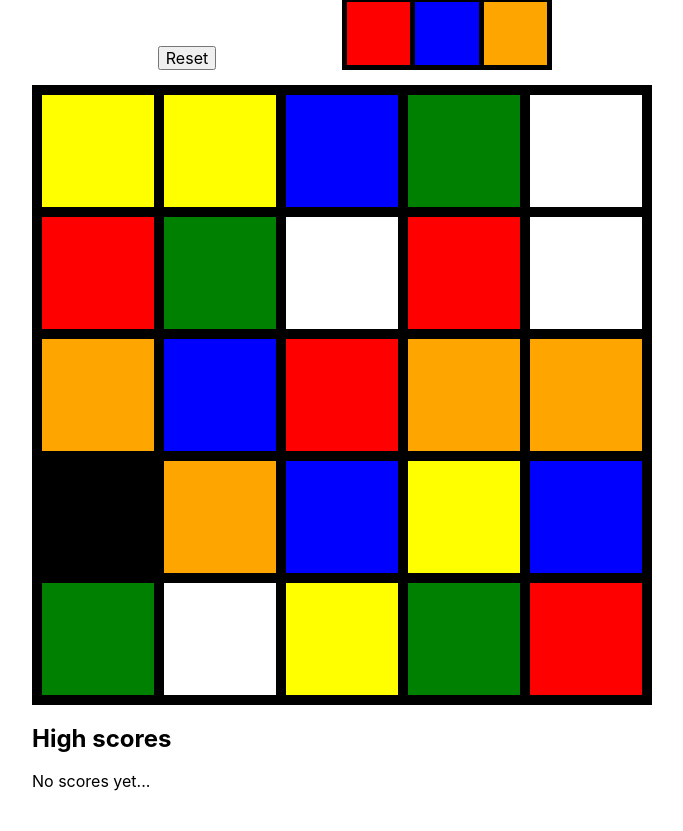
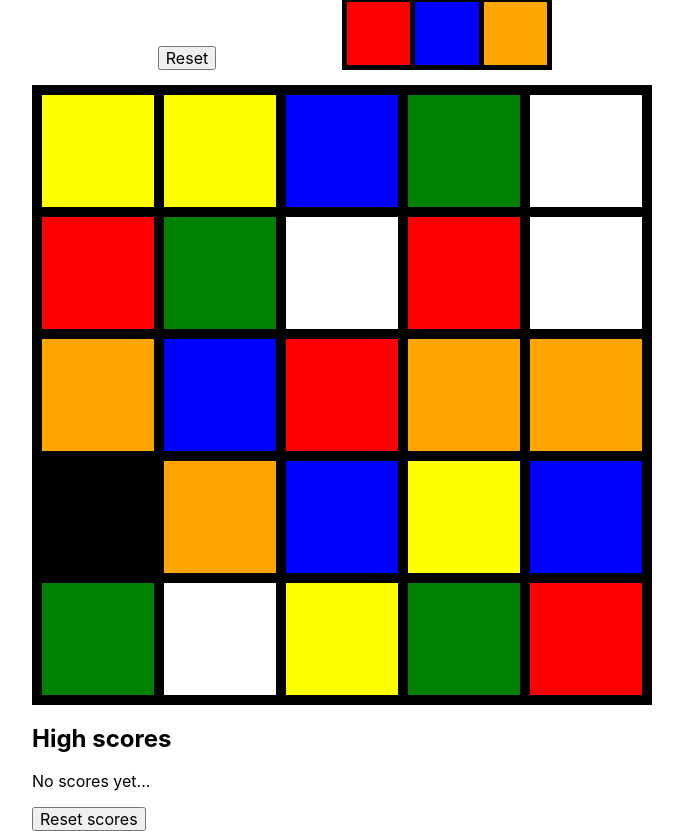
Before and after one commit to 3stacks/rubiks-race-game, a React (Create React App) app: page / in a window 1280 px wide. Shown: the part 140-971 px from the top of the page, without its empty margins (298-981 px from the left). Before the commit the page ends 931 px from the top, so only its background shows below. Built offline with nearby package versions, Linux system fonts and the light colour scheme.

Commit message:
fix: reset the board correctly after victory

```diff
--- a/src/components/Grid/index.tsx
+++ b/src/components/Grid/index.tsx
@@ -178,24 +178,24 @@ const Grid = () => {
 		setBoard(getInitialBoardList());
 		setTime(0);
 		setIsTimerActive(false);
+		setIsVictory(false);
 	};
 	React.useEffect(() => {
 		setStorageItem('highScores', highScores);
 	}, [highScores]);
 	React.useEffect(() => {
-		if (isTimerActive && !timerInterval) {
+		if (isTimerActive) {
 			setTime(1);
 			setTimerInterval(
 				setInterval(() => {
 					setTime((time) => time + 1);
 				}, 1000)
 			);
-		}
-
-		if (!isTimerActive) {
+		} else {
 			clearInterval(timerInterval as number);
 		}
-	}, [isTimerActive, timerInterval]);
+		// eslint-disable-next-line react-hooks/exhaustive-deps
+	}, [isTimerActive]);
 	const emptyCellIndex = React.useMemo<number>(() => {
 		return board.findIndex((color) => color === null);
 	}, [board]);
@@ -204,7 +204,9 @@ const Grid = () => {
 			return;
 		}
 
+		console.log('a');
 		if (!isTimerActive) {
+			console.log('b');
 			setIsTimerActive(true);
 		}
 
@@ -279,6 +281,13 @@ const Grid = () => {
 					))}
 				</ul>
 			)}
+			<button
+				onClick={() => {
+					setHighScores([]);
+				}}
+			>
+				Reset scores
+			</button>
 		</Root>
 	);
 };
```
